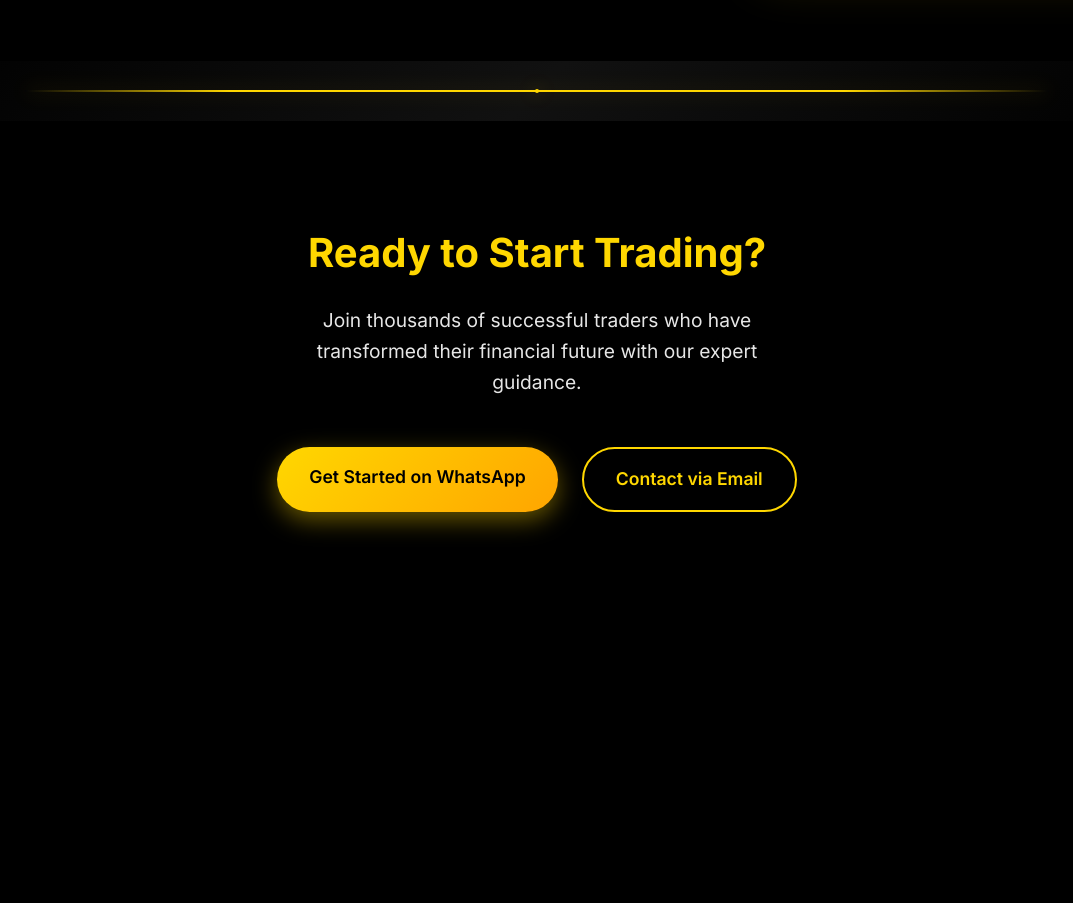
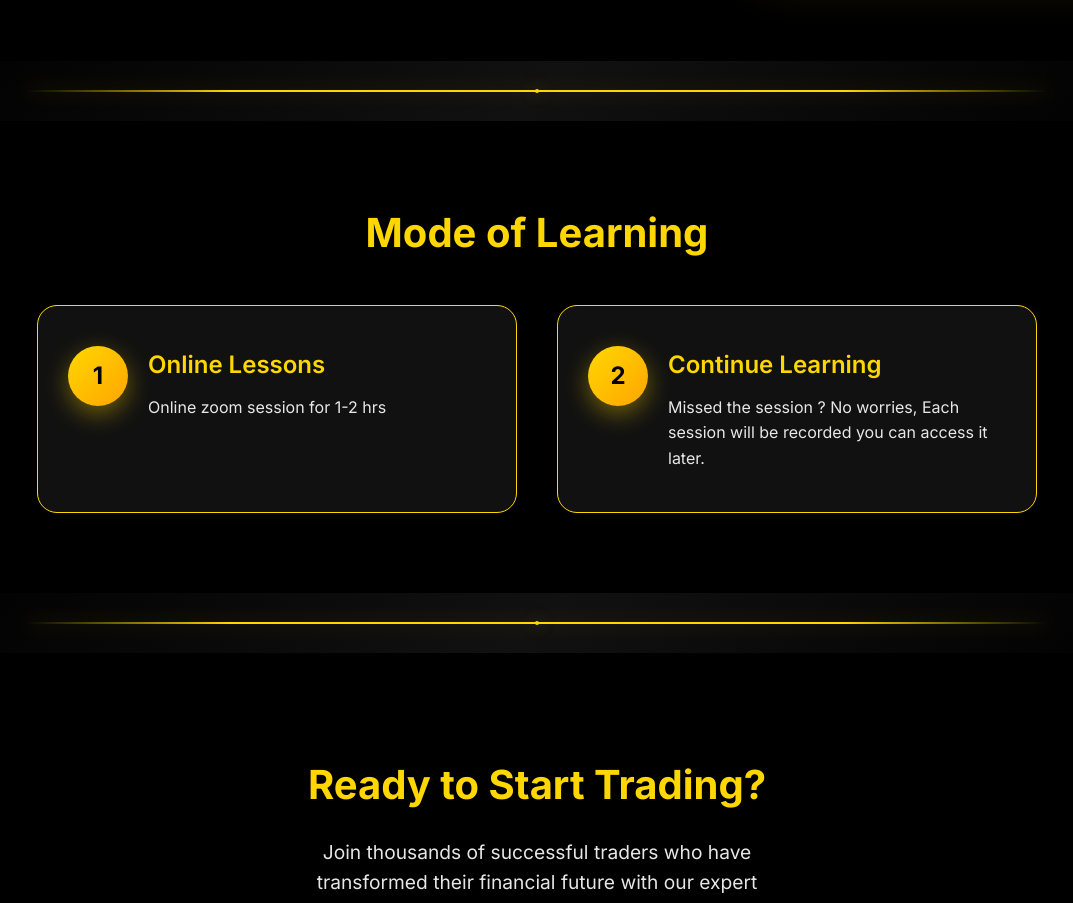
Before and after one commit to Alijabrii/Traders-Academy, a React (Create React App) app: page / in a window 1280 px wide. Shown: the part 1840-2743 px from the top of the page, without its empty margins (103-1176 px from the left). Before the commit the page ends 2452 px from the top, so only its background shows below. Built offline with nearby package versions, Linux system fonts and the light colour scheme.

Commit message:
kkkkkkkkkk

```diff
--- a/src/App.js
+++ b/src/App.js
@@ -2,6 +2,7 @@ import React from "react";
 import Header from "./components/Header";
 import Hero from "./components/Hero";
 import Features from "./components/Features";
+import ModeOfLearning from "./components/ModeOfLearning";
 import Courses from "./components/Courses";
 import Contact from "./components/Contact";
 import "./styles/main.css";
@@ -17,6 +18,8 @@ function App() {
       <div className="section-separator"></div>
       <Courses />
       <div className="section-separator"></div>
+      <ModeOfLearning />
+      <div className="section-separator"></div>
       <Contact />
     </>
   );
--- /dev/null
+++ b/src/components/ModeOfLearning.jsx
@@ -0,0 +1,30 @@
+import React from "react";
+import "../styles/mode.css";
+
+function ModeOfLearning() {
+  return (
+    <section id="mode" className="mode">
+      <h2>Mode of Learning</h2>
+
+      <div className="mode-container">
+        <div className="mode-item">
+          <div className="mode-number">1</div>
+          <div className="mode-content">
+            <h3>Online Lessons</h3>
+            <p>Online zoom session for 1-2 hrs </p>
+          </div>
+        </div>
+
+        <div className="mode-item">
+          <div className="mode-number">2</div>
+          <div className="mode-content">
+            <h3>Continue Learning</h3>
+            <p>Missed the session ? No worries, Each session will be recorded you can access it later.</p>
+          </div>
+        </div>
+      </div>
+    </section>
+  );
+}
+
+export default ModeOfLearning;
--- /dev/null
+++ b/src/styles/mode.css
@@ -0,0 +1,124 @@
+/* =========================
+   MODE OF LEARNING SECTION
+   ========================= */
+
+.mode {
+  padding: 80px 20px;
+  background: #000000;
+  text-align: center;
+}
+
+.mode h2 {
+  font-size: 2.5rem;
+  margin-bottom: 40px;
+  font-weight: 700;
+  color: #FFD700;
+}
+
+.mode-container {
+  max-width: 1000px;
+  margin: 0 auto;
+  display: grid;
+  grid-template-columns: repeat(auto-fit, minmax(400px, 1fr));
+  gap: 40px;
+}
+
+.mode-item {
+  background: #111111;
+  border: 1px solid #FFD700;
+  border-radius: 20px;
+  padding: 40px 30px;
+  text-align: left;
+  transition: all 0.3s ease;
+  position: relative;
+  overflow: hidden;
+  display: flex;
+  align-items: flex-start;
+  gap: 20px;
+}
+
+.mode-item::before {
+  content: '';
+  position: absolute;
+  top: 0;
+  left: 0;
+  width: 100%;
+  height: 4px;
+  background: linear-gradient(90deg, #FFD700, #FFA500);
+  opacity: 0;
+  transition: opacity 0.3s ease;
+}
+
+.mode-item:hover {
+  transform: translateY(-8px);
+  box-shadow: 0 20px 60px rgba(255, 215, 0, 0.15);
+  border-color: #FFD700;
+}
+
+.mode-item:hover::before {
+  opacity: 1;
+}
+
+.mode-number {
+  width: 60px;
+  height: 60px;
+  background: linear-gradient(135deg, #FFD700 0%, #FFA500 100%);
+  color: #000000;
+  border-radius: 50%;
+  display: flex;
+  align-items: center;
+  justify-content: center;
+  font-size: 1.5rem;
+  font-weight: bold;
+  flex-shrink: 0;
+  box-shadow: 0 8px 25px rgba(255, 215, 0, 0.4);
+}
+
+.mode-content {
+  flex: 1;
+}
+
+.mode-item h3 {
+  font-size: 1.5rem;
+  margin-bottom: 10px;
+  color: #FFD700;
+  font-weight: 600;
+  margin-top: 0;
+}
+
+.mode-item p {
+  font-size: 1rem;
+  line-height: 1.6;
+  color: #ffffff;
+  opacity: 0.9;
+  margin: 0;
+}
+
+/* Mobile responsiveness */
+@media (max-width: 768px) {
+  .mode {
+    padding: 60px 20px;
+  }
+
+  .mode h2 {
+    font-size: 2rem;
+    margin-bottom: 30px;
+  }
+
+  .mode-container {
+    grid-template-columns: 1fr;
+    gap: 30px;
+  }
+
+  .mode-item {
+    padding: 30px 20px;
+  }
+
+  .mode-item h3 {
+    font-size: 1.3rem;
+  }
+
+  .mode-item p {
+    font-size: 0.95rem;
+  }
+}
```
